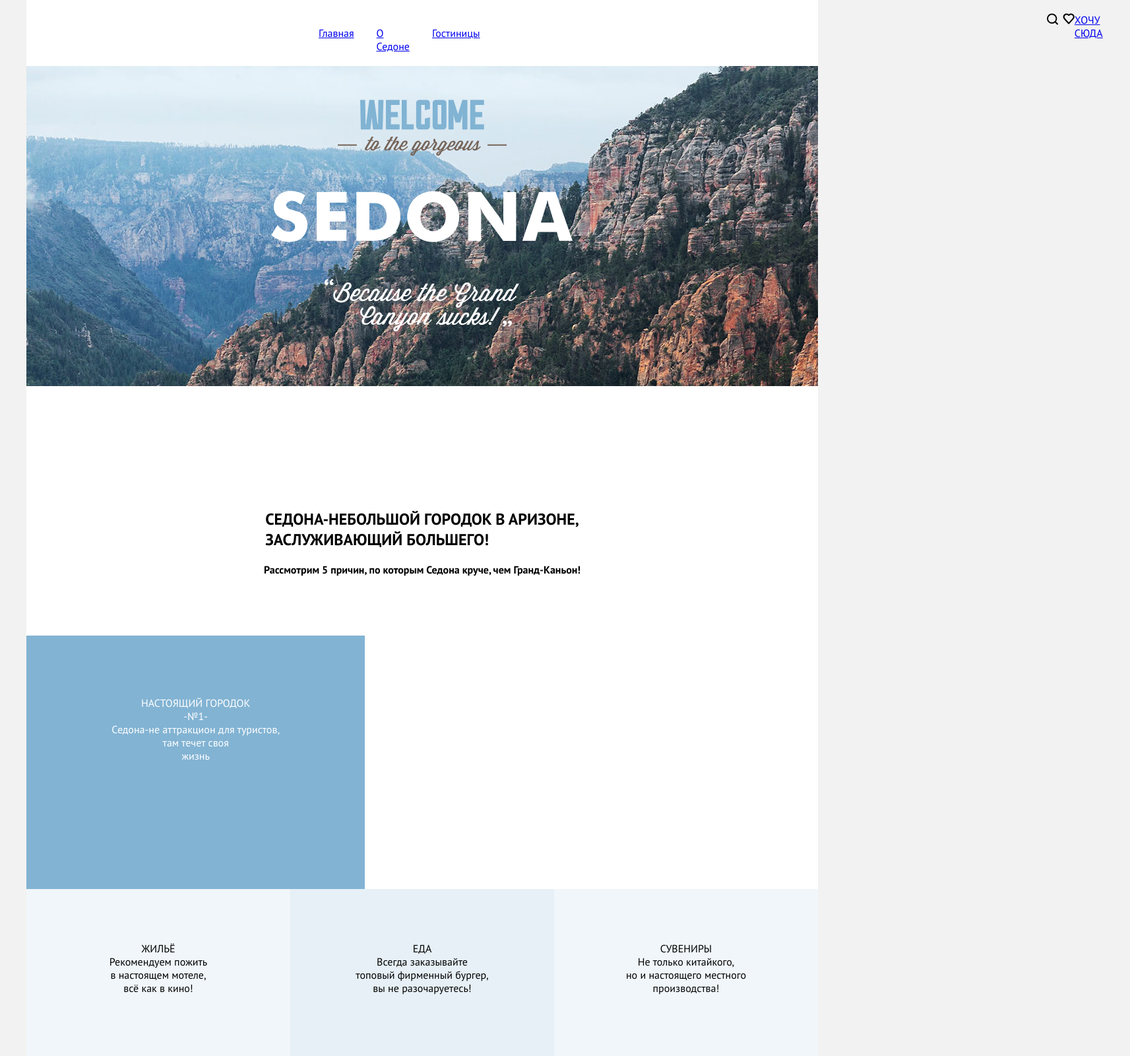
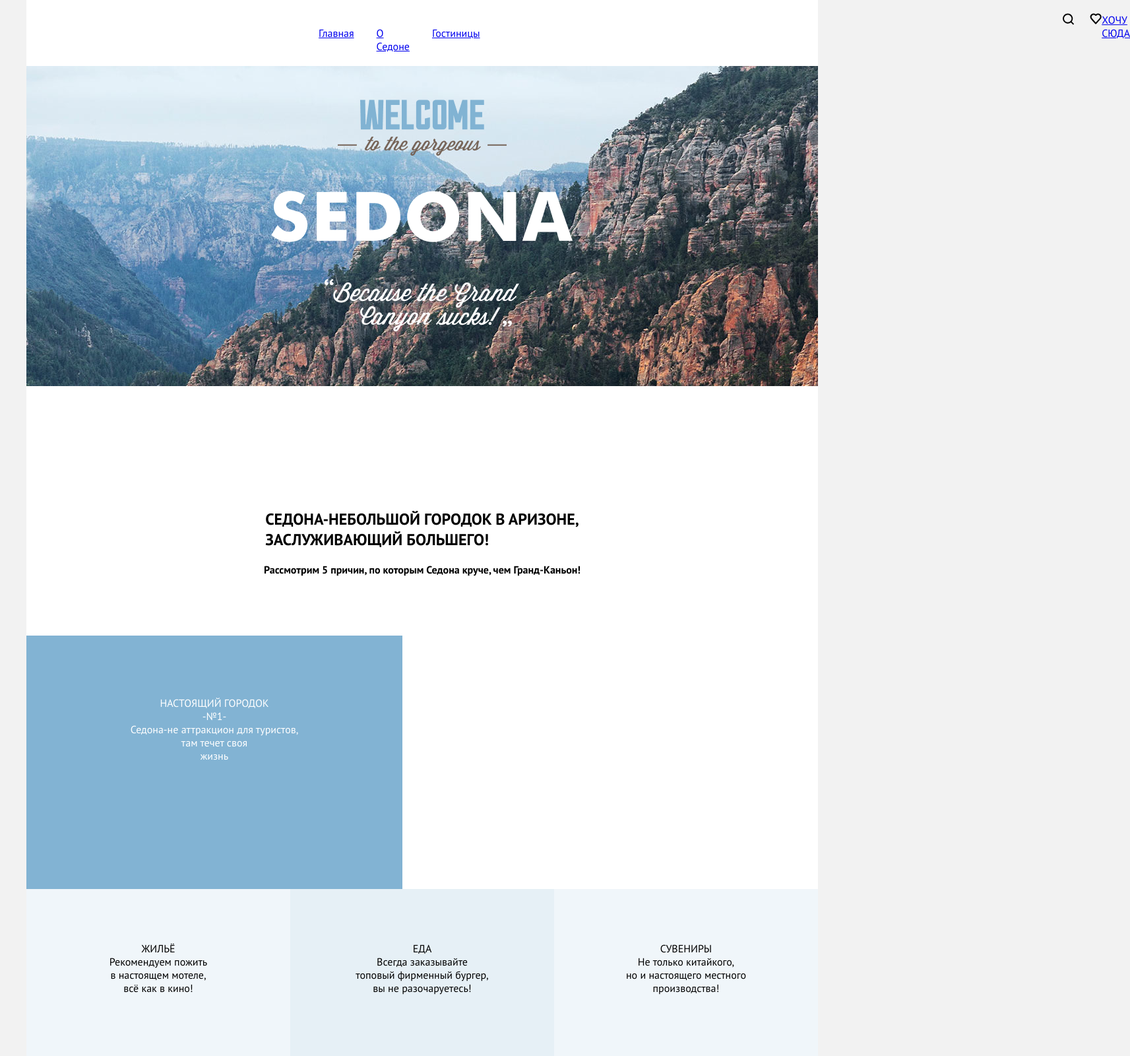
Before and after one commit to htmlacademy-htmlcss/2130003-sedona-34, a plain HTML site: page index.html in a window 1280 px wide. Shown: the top 1600 px of the page at 66% size, 1713 px wide, since content can reach past the window. Drawn offline with Linux system fonts and the light colour scheme.

Commit message:
submarin

```diff
--- a/index.html
+++ b/index.html
@@ -66,25 +66,32 @@
         ЗАСЛУЖИВАЮЩИЙ БОЛЬШЕГО!
       </h2>
       <b class="five-rule">Рассмотрим 5 причин, по которым Седона круче, чем Гранд-Каньон!</b>
+      <div class="photo-1">
         <ol class="advantages-list index-colums">
           <li class="advantages-item">НАСТОЯЩИЙ ГОРОДОК<br>-№1-<br>Седона-не аттракцион для туристов,<br> там течет
             своя<br> жизнь</li>
-        <div class="photo-1"></div>
         </ol>
+      </div>
       <ul class="advantages-list index-colums">
         <li class="advantages-item-second">ЖИЛЬË<br>Рекомендуем пожить<br> в настоящем мотеле,<br> всё как в кино!</li>
-        <li class="advantages-item-third">ЕДА<br>Всегда заказывайте<br> топовый фирменный бургер,<br> вы не разочаруетесь!</li>
-        <li class="advantages-item-second">СУВЕНИРЫ<br>Не только китайкого,<br> но и настоящего местного<br> производства!</li>
+        <li class="advantages-item-third">ЕДА<br>Всегда заказывайте<br> топовый фирменный бургер,<br> вы не
+          разочаруетесь!</li>
+        <li class="advantages-item-second">СУВЕНИРЫ<br>Не только китайкого,<br> но и настоящего местного<br>
+          производства!</li>
       </ul>
+      <div class="photo-2">
         <ol start="2" class="advantages-list">
-        <div class="photo-2"></div>
           <li class="advantages-item">ТАМ ЕСТЬ МОСТ ДЬЯВОЛА<br>-№2-<br>Да, по нему можно пройти!<br> Если вы
             осмелитесь,<br> разумеется</li>
         </ol>
+      </div>
       <ol class="advantages-list index-colums" start="3">
-        <li class="advantages-item-second">НEБОЛЬШАЯ ПЛОЩАДЬ<br>-№3-<br>Все достопримечательности<br> находятся очень близко</li>
-        <li class="advantages-item-forth">КРАСИВАЯ ДОРОГА<br>-№4-<br>Ехать в Седону из Лас-Вегаса<br> совсем не скучно!</li>
-        <li class="advantages-item-second">МАЛО ТУРИСТОВ<br>-№5-<br>Большинство едет в Гранд<br> Каньон и толпится там</li>
+        <li class="advantages-item-second">НEБОЛЬШАЯ ПЛОЩАДЬ<br>-№3-<br>Все достопримечательности<br> находятся очень
+          близко</li>
+        <li class="advantages-item-forth">КРАСИВАЯ ДОРОГА<br>-№4-<br>Ехать в Седону из Лас-Вегаса<br> совсем не скучно!
+        </li>
+        <li class="advantages-item-second">МАЛО ТУРИСТОВ<br>-№5-<br>Большинство едет в Гранд<br> Каньон и толпится там
+        </li>
       </ol>
       <b>ЗАИНТЕРЕСОВАЛИСЬ?</b>
       <p>Укажите предлагаемые даты поездки,<br>
@@ -99,7 +106,7 @@
           честное бойскаутское!
         </span><br>
         <form action="https://echo.htmlacademy.ru/courses" method="get">
-        <input type="text" name="email-field" placeholder="Ваш e-mail" type="email" required>
+          <input name="email-field" placeholder="Ваш e-mail" type="email" required>
           <input type="submit" name="subscribe-button" value="ПОДПИСАТЬСЯ">
         </form>
       </div>
@@ -122,8 +129,9 @@
             fill="#83B3D3" />
         </svg></a>
       <a href="tel:+7128121212">+7(812)812-12-12</a>
-      <a href="https://htmlacademy.ru/"><img src="images//another-images-folder/html-Academy.png"alt="html-academy"></a>
-      </ul>
+
+      <a href="https://htmlacademy.ru/"><img src="images//another-images-folder/html-Academy.png"
+          alt="html-academy"></a>
     </footer>
   </body>
 
--- a/styles/setting.css
+++ /dev/null
@@ -1,53 +0,0 @@
-html {
-  padding: 0;
-}
-
-body {
-  margin: 0;
-  padding: 0;
-  background-color: white;
-  background-image:
-    linear-gradient(#cccccc 1px, transparent 1px),
-    linear-gradient(90deg, #cccccc 1px, transparent 1px),
-    linear-gradient(white 1px, transparent 1px),
-    linear-gradient(90deg, white 1px, transparent 1px),
-    linear-gradient(#dddddd 1px, transparent 1px),
-    linear-gradient(90deg, #dddddd 1px, transparent 1px);
-  background-position: -1px -1px, -1px -1px, 0 0, 0 0, -1px -1px, -1px -1px;
-  background-size: 100px 100px, 100px 100px, 5px 5px, 5px 5px, 20px 20px, 20px 20px;
-  color: black;
-  font-size: 14px;
-  font-family: "Arial", sans-serif;
-  line-height: 20px;
-}
-
-p,
-div,
-h1,
-h2 {
-  border-color: #6a6a6a;
-  background-image:
-    linear-gradient(to left, #9fd8ef, #9fd8ef),
-    linear-gradient(to left, rgba(136, 123, 215, 0.5), rgba(136, 123, 215, 0.5));
-  background-clip: content-box, padding-box;
-  box-shadow: 0 0 2px #000000;
-  font-weight: normal;
-}
-
-h1 {
-  font-size: 25px;
-  line-height: 30px;
-}
-
-h2 {
-  font-size: 20px;
-  line-height: 25px;
-}
-
-span,
-strong,
-em {
-  background-image: linear-gradient(to left, yellow, yellow), linear-gradient(to left, rgba(136, 123, 215, 0.5), rgba(136, 123, 215, 0.5));
-  background-clip: content-box, padding-box;
-  box-shadow: 0 0 2px #000000;
-}
--- a/styles/styles.css
+++ b/styles/styles.css
@@ -68,15 +68,15 @@ html {
 
 .search {
   display: flex;
-  width: 18.05px;
-  height: 18.1px;
-  margin-left: -23.49px;
+  width: 18px;
+  height: 18px;
+  margin-right: 23.49px;
 }
 
 .fav {
   display: flex;
-  padding-right: 47.3;
-  width: 18.05px;
+  padding-right: 47;
+  width: 18px;
   height: 17px;
 }
 
```
Also changed, not shown: catalog.html (+22 -12 lines). Lines whose indentation alone changed are shown as unchanged.
